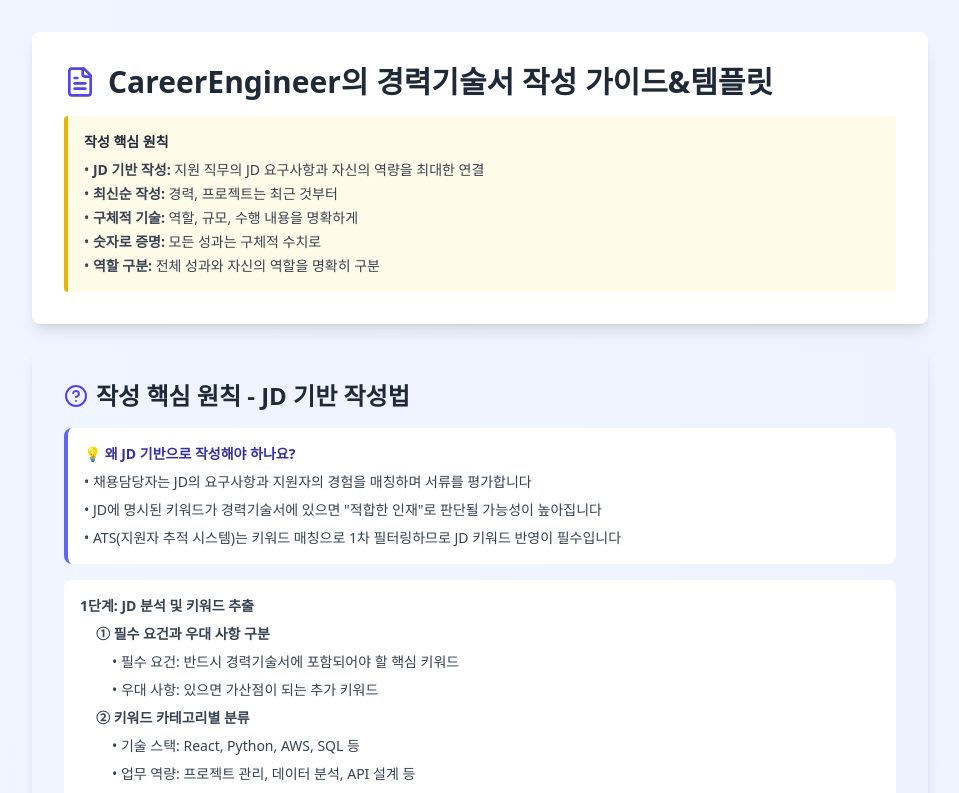
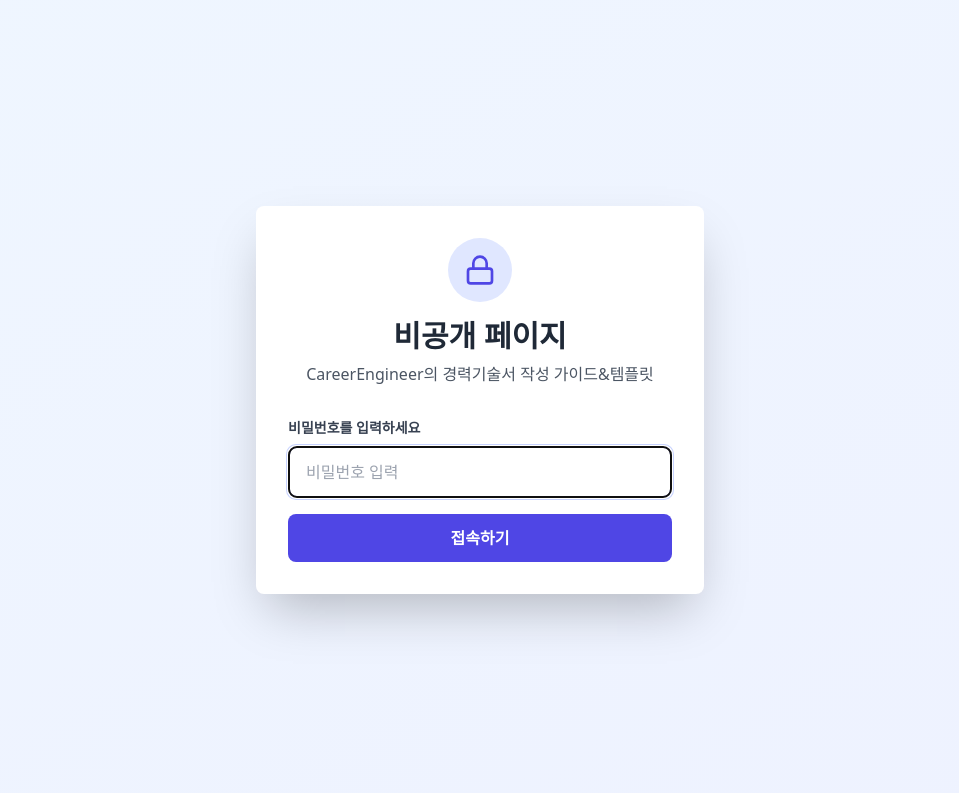
Before and after one commit to careerengineer/careerdescription, a React (Create React App) app: page / in a window 1280 px wide. Shown: the top 793 px of the page, without its empty margins (160-1119 px from the left). Built offline with nearby package versions, Linux system fonts and the light colour scheme.

Commit message:
내용 수정

```diff
--- a/src/App.js
+++ b/src/App.js
@@ -1,7 +1,13 @@
 import React, { useState } from 'react';
-import { FileText, Download, HelpCircle, CheckCircle } from 'lucide-react';
+import { FileText, Download, HelpCircle, CheckCircle, Lock } from 'lucide-react';
 
 const CareerStatementGenerator = () => {
+  const [isAuthenticated, setIsAuthenticated] = useState(false);
+  const [password, setPassword] = useState('');
+  const [showError, setShowError] = useState(false);
+
+  const SECRET_PASSWORD = 'careerengineer!';
+
   const [formData, setFormData] = useState({
     personalInfo: { name: '', birth: '', phone: '', email: '', address: '' },
     position: '',
@@ -20,6 +26,57 @@
     publications: [{ title: '', journal: '', date: '', author: '' }],
     projects: [{ company: '', name: '', period: '', role: '', situation: '', task: '', action: '', result: '', insight: '' }]
   });
+
+  const handleLogin = () => {
+    if (password === SECRET_PASSWORD) {
+      setIsAuthenticated(true);
+      setShowError(false);
+    } else {
+      setShowError(true);
+      setTimeout(() => setShowError(false), 3000);
+    }
+  };
+
+  if (!isAuthenticated) {
+    return (
+      <div className="min-h-screen bg-gradient-to-br from-blue-50 to-indigo-50 flex items-center justify-center p-8">
+        <div className="bg-white rounded-lg shadow-2xl p-8 max-w-md w-full">
+          <div className="text-center mb-8">
+            <div className="inline-flex items-center justify-center w-16 h-16 bg-indigo-100 rounded-full mb-4">
+              <Lock className="w-8 h-8 text-indigo-600" />
+            </div>
+            <h1 className="text-3xl font-bold text-gray-800 mb-2">비공개 페이지</h1>
+            <p className="text-gray-600">CareerEngineer의 경력기술서 작성 가이드&템플릿</p>
+          </div>
+          <div className="space-y-4">
+            <div>
+              <label className="block text-sm font-semibold text-gray-700 mb-2">비밀번호를 입력하세요</label>
+              <input
+                type="password"
+                value={password}
+                onChange={(e) => setPassword(e.target.value)}
+                onKeyPress={(e) => e.key === 'Enter' && handleLogin()}
+                className="w-full px-4 py-3 border-2 border-gray-300 rounded-lg focus:border-indigo-500 focus:ring-2 focus:ring-indigo-200 transition-all"
+                placeholder="비밀번호 입력"
+                autoFocus
+              />
+            </div>
+            {showError && (
+              <div className="bg-red-50 border border-red-200 text-red-700 px-4 py-3 rounded-lg text-center">
+                비밀번호가 올바르지 않습니다.
+              </div>
+            )}
+            <button
+              onClick={handleLogin}
+              className="w-full bg-indigo-600 text-white py-3 rounded-lg hover:bg-indigo-700 transition-colors font-semibold"
+            >
+              접속하기
+            </button>
+          </div>
+        </div>
+      </div>
+    );
+  }
 
   const addEducation = () => {
     setFormData({
```
